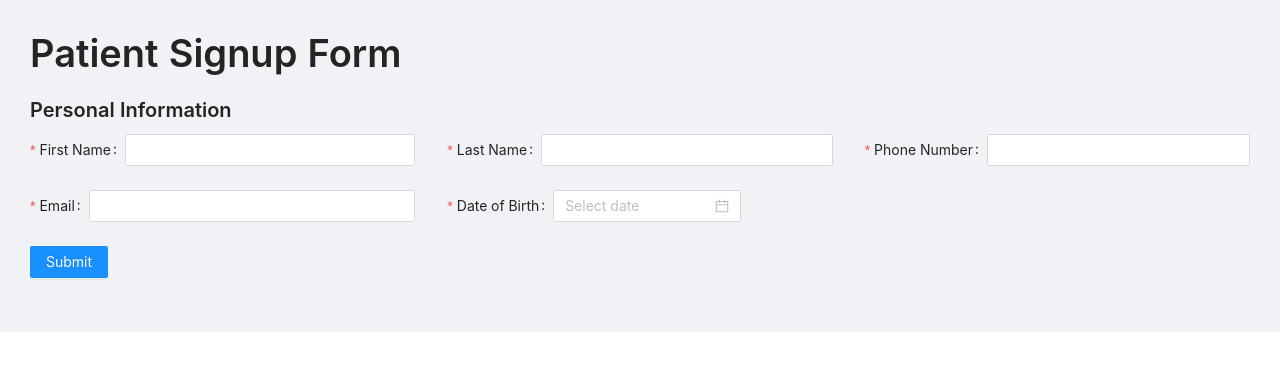
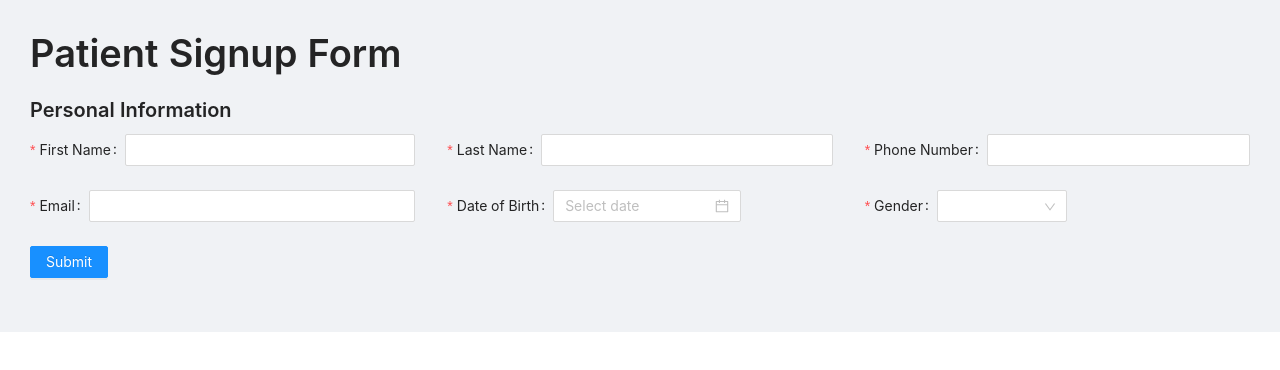
Before and after one commit to kashifali11/patient_signup_form, a React app: page / in a window 1280 px wide. Shown: the top 370 px of the page. Built offline with nearby package versions, Linux system fonts and the light colour scheme.

Commit message:
added gender field

```diff
--- a/src/app/components/userInformationForm/personalInformation/PersonalInformation.jsx
+++ b/src/app/components/userInformationForm/personalInformation/PersonalInformation.jsx
@@ -1,4 +1,4 @@
-import { Form, Row, Col, DatePicker } from "antd";
+import { Form, Row, Col, DatePicker, Select } from "antd";
 import React from "react";
 import InputTextFieldList from "../../common/inputTextFieldList/InputTextFieldList.jsx";
 const personalInfoInput = [
@@ -26,13 +26,13 @@ const personalInfoInput = [
     ],
   },
 ];
-
+const { Option } = Select;
 export default function PersonalInformation() {
   return (
     <>
       <Row gutter={{ xs: 8, sm: 16, md: 24, lg: 32 }}>
         <InputTextFieldList inputAttributes={personalInfoInput} />
-        <Col className="gutter-row" span={6} xs={24} xl={8}>
+        <Col className="gutter-row" span={6} xs={12} xl={8}>
           <Form.Item
             label="Date of Birth"
             name={["personalInfo", "dob"]}
@@ -43,6 +43,21 @@ export default function PersonalInformation() {
             <DatePicker />
           </Form.Item>
         </Col>
+        <Col className="gutter-row" span={6} xs={12} xl={8}>
+          <Form.Item
+            label="Gender"
+            name={["personalInfo", "gender"]}
+            rules={[
+              { required: true, message: "Please select your gender!" },
+            ]}
+          >
+            <Select style={{ width: 130 }}>
+              <Option value="None">None</Option>
+              <Option value="Male">Male</Option>
+              <Option value="Female">Female</Option>
+            </Select>
+          </Form.Item>
+        </Col>
       </Row>
     </>
   );
```
